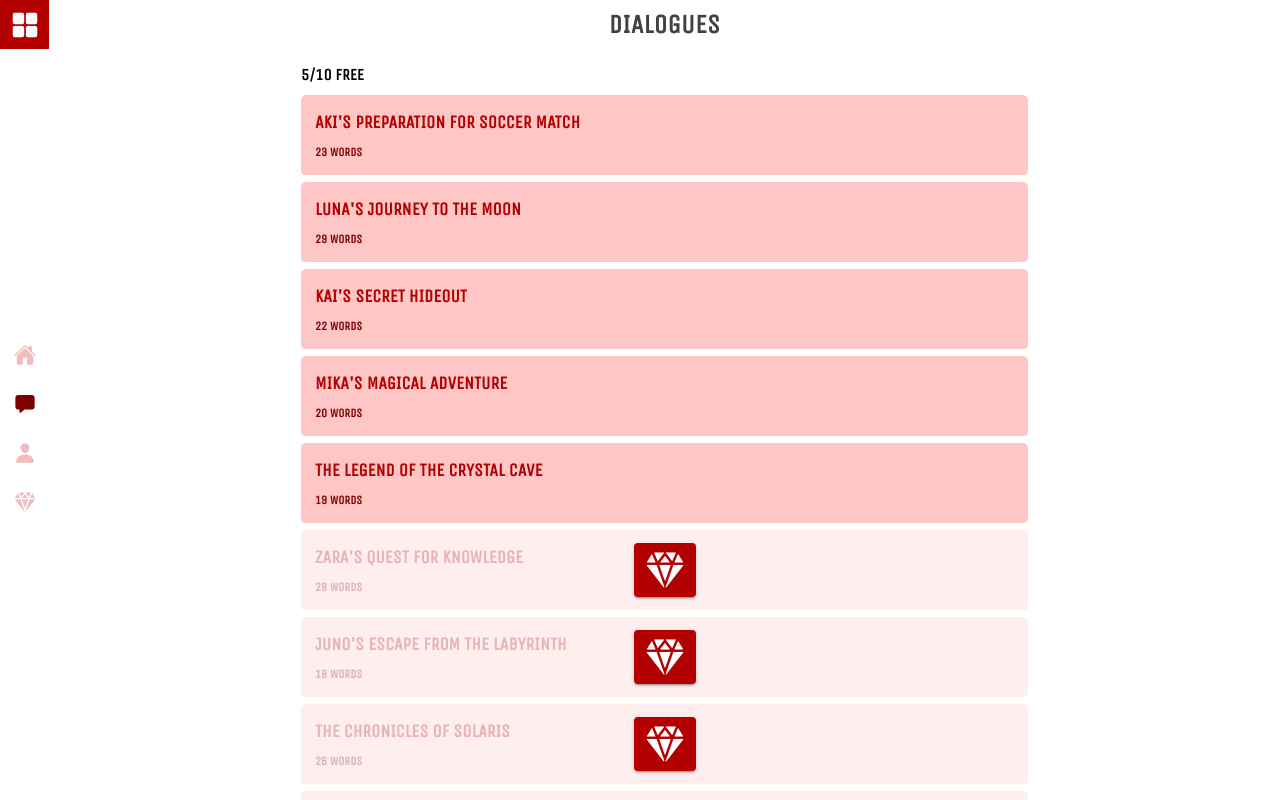
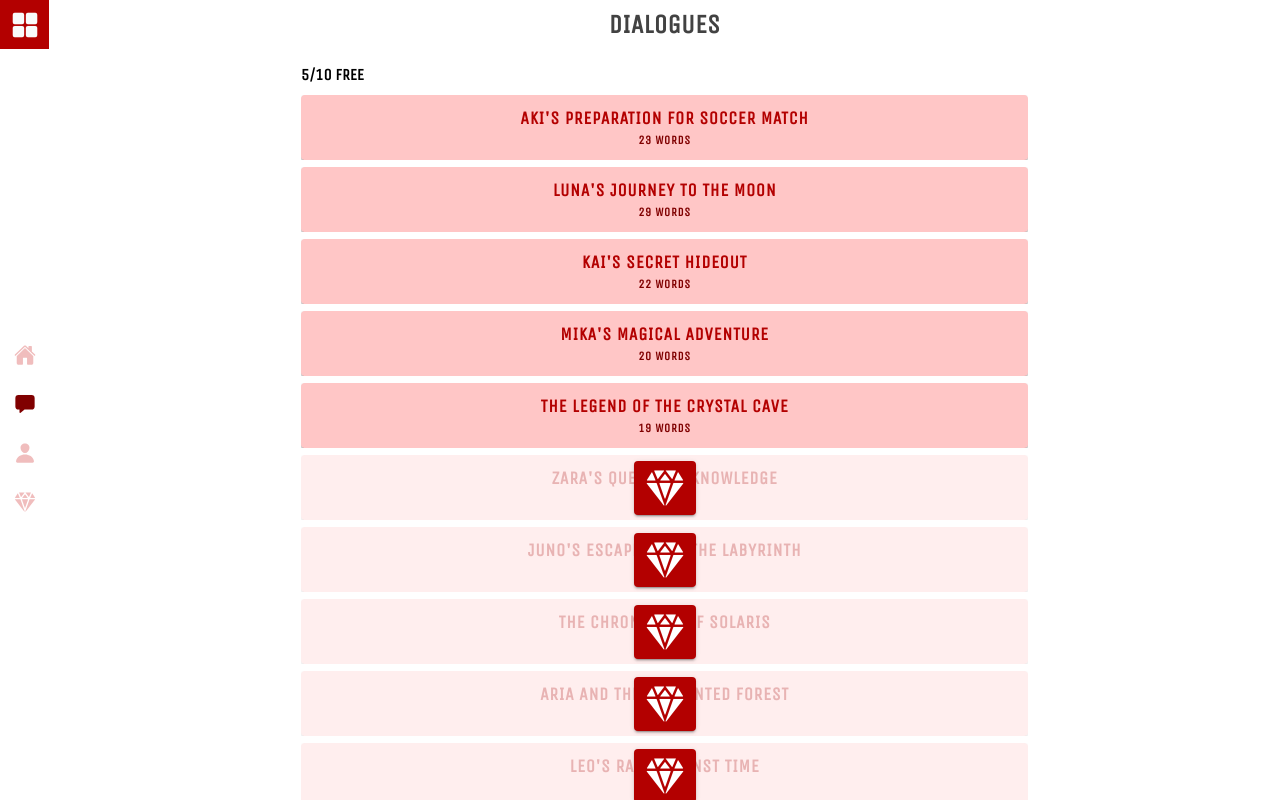
Before and after one commit to netspie/jp-conversations, a React (Vite) app: page /dialogues in a window 1280 px wide. Built offline with nearby package versions, Linux system fonts and the light colour scheme.

Commit message:
Add experimental changes of links'

```diff
--- a/src/App.css
+++ b/src/App.css
@@ -7,7 +7,7 @@ ion-tab-button > ion-icon {
 }
 
 ion-tab-button:hover > ion-icon {
-  color: #e795b0;
+  color: var('--ion-color-primary');
 }
 
 ion-tab-button.tab-selected {
--- a/src/App.tsx
+++ b/src/App.tsx
@@ -73,6 +73,7 @@ import "./theme/tailwind.css";
 import "./App.css";
 import SettingsPage from "./pages/SettingsPage";
 import { resetNav, useNavStore } from "./store/NavStore";
+import { DialoguePage } from "./pages/DialoguePage";
 
 setupIonicReact();
 
@@ -100,6 +101,9 @@ const App: React.FC = () => {
             </Route>
             <Route exact path="/dialogues">
               <DialoguesPage />
+            </Route>
+            <Route exact path="/dialogues/dialogue">
+               <DialoguePage dialogueId="123e4567-e89b-12d3-a456-426614174000" />
             </Route>
             <Route path="/profile">
               <ProfilePage />
--- a/src/pages/DialoguesPage.tsx
+++ b/src/pages/DialoguesPage.tsx
@@ -7,33 +7,29 @@ import {
   IonLabel,
   IonList,
   IonNav,
-  IonNavLink,
   IonPage,
 } from "@ionic/react";
 import PageHeader from "./PageHeader";
 import PageContent from "./PageContent";
 import React, { useEffect, useRef, useState } from "react";
 import { DialogueSignatureDTO } from "../useCases/DialogueSignatureDTO";
-import { Icon } from "ionicons/dist/types/components/icon/icon";
-import { diamond, lockClosed } from "ionicons/icons";
-import SettingsPage from "./SettingsPage";
-import { DialoguePage } from "./DialoguePage";
+import { diamond } from "ionicons/icons";
 import { useNavStore } from "../store/NavStore";
+import { NavLink, useHistory } from "react-router-dom"
 
 type DialogueSignatureProps = {
   content: DialogueSignatureDTO;
 };
 
 function DialogueSignature(props: DialogueSignatureProps) {
+  const history = useHistory();
+
   return (
-    <div className="flex relative w-full">
-      <IonNavLink
-        class="size-full rounded-md shadow-md"
+    <div className="relative flex w-full">
+      <IonButton
+        className="size-full rounded-md shadow-md"
         routerDirection="forward"
-        component={() => (
-          <DialoguePage dialogueId="123e4567-e89b-12d3-a456-426614174000" />
-        )}
-        style={{ background: "var(--ion-color-quaternary)" }}
+        style={{ '--background': "var(--ion-color-quaternary)" }}
       >
         <div className="flex flex-col gap-2 p-4">
           <IonLabel
@@ -50,7 +46,10 @@ function DialogueSignature(props: DialogueSignatureProps) {
             {props.content.wordsCount} Words
           </IonLabel>
         </div>
-      </IonNavLink>
+        <NavLink
+          className="absolute size-full"
+          to="dialogues/dialogue" />
+      </IonButton>
       {!props.content.active && (
         <div className="absolute size-full flex justify-center items-center bg-[rgba(255,255,255,0.7)]">
           <IonButton>
--- a/src/pages/HomePage.tsx
+++ b/src/pages/HomePage.tsx
@@ -10,6 +10,7 @@ import "./HomePage.css";
 import { useRef } from "react";
 import { caretBackSharp, caretForwardSharp } from "ionicons/icons";
 import PageContent from "./PageContent";
+import { Link } from "react-router-dom";
 
 const HorizontalList: React.FC = () => {
   const items = Array.from({ length: 10 }, (_, i) => `Card ${i + 1}`);
@@ -102,6 +103,7 @@ const HomePage: React.FC = () => {
             </p>
           </div>
           <HorizontalList />
+          <Link to="/dialogues/dialogue">GO</Link>
         </PageContent>
       </IonContent>
     </IonPage>
--- a/src/pages/PageHeader.tsx
+++ b/src/pages/PageHeader.tsx
@@ -15,13 +15,13 @@ const PageHeader: React.FC<PageHeaderProps> = (props) => {
         <div className="absolute right-0 bottom-0 -translate-x-8 top-3 h-24 w-64 bg-white opacity-10"></div>
       </div> */}
       <IonToolbar
-        className="flex flex-col justify-center shadow-none h-12 md:h-14"
+        className="relative flex flex-col justify-center shadow-none h-12 md:h-14"
         style={{ "--border-width": "0", "--background": "white" }}
       >
-         <IonBackButton></IonBackButton>
         <IonTitle className="text-3xl font-bold uppercase text-center">
           {props.children}
         </IonTitle>
+        <IonBackButton className="absolute left-0 top-1/2 -translate-y-1/2"></IonBackButton>
       </IonToolbar>
     </IonHeader>
   );
```
Also changed, not shown: src/theme/tailwind.css.
